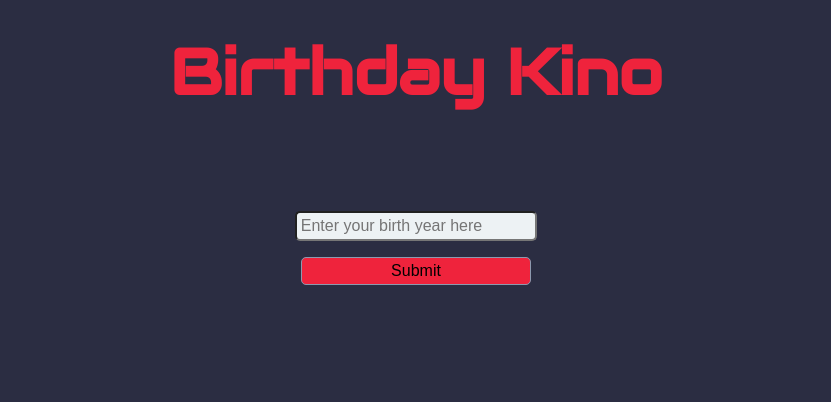
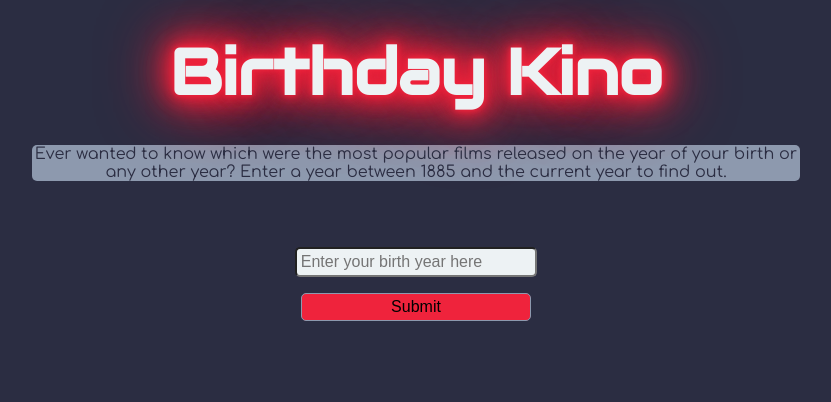
Before and after one commit to fac-14/CGKO_API, a website: page index.html in a window 1280 px wide. Shown: the whole page, without its empty margins (224-1055 px from the left). Drawn offline with Linux system fonts and the light colour scheme.

Commit message:
added neon effect on title

```diff
--- a/index.html
+++ b/index.html
@@ -6,13 +6,16 @@
   <title>Birthday Kino</title>
   <!-- <link href="https://fonts.googleapis.com/css?family=Raleway:400,500,600,700,800,900" rel="stylesheet"> -->
   <link rel="stylesheet" href="./style.css">
-  <link href="https://fonts.googleapis.com/css?family=Audiowide" rel="stylesheet">
+  <link href="https://fonts.googleapis.com/css?family=Audiowide|Comfortaa" rel="stylesheet">
   <meta name="viewport" content="width=device-width, initial-scale=1.0">
 </head>
 
 <body>
+  <main>
     <header>
       <h1>Birthday Kino</h1>
+      <p class="sub-heading">Ever wanted to know which were the most popular films released on the year of your birth or any other year? Enter a
+        year between 1885 and the current year to find out.</p>
     </header>
     <section id="wrapper">
       <form id="form">
@@ -27,8 +30,10 @@
       <section id="gif-container">
       </section>
     </section>
+  </main>
 </body>
 <script type="text/javascript" src="./logic.js"></script>
 <script type="text/javascript" src="./script.js"></script>
 <script type="text/javascript" src="./dom.js"></script>
+
 </html>
--- a/style.css
+++ b/style.css
@@ -7,18 +7,49 @@ body {
     position: absolute;
     overflow: hidden;
     clip: rect(0 0 0 0);
-    height: 1px; width: 1px;
-    margin: -1px; padding: 0; border: 0;
+    height: 1px;
+    width: 1px;
+    margin: -1px;
+    padding: 0;
+    border: 0;
 }
 
+header {
+    text-align: center;
+}
 h1 {
-  text-align: center;
     font-family: Audiowide;
     color: #ef233c;
     font-size: 4rem;
     padding: 1rem;
     margin: 1rem;
+    color: #edf2f4;
+    text-shadow: 0 0 5px #ef233c, 0 0 10px #ef233c, 0 0 20px #ef233c,
+        0 0 30px #ef233c, 0 0 40px #ef233c, 0 0 55px #ef233c, 0 0 75px #ef233c;
 }
+
+.sub-heading {
+    display: block;
+    margin: auto;
+    font-family: "Comfortaa", cursive;
+    color: #2b2d42;
+    background-color: #8d99ae;
+    border-radius: 5px;
+    max-width: 60vw;
+}
+
+#wrapper {
+    display: flex;
+    flex-direction: column;
+    max-width: 80vw;
+    justify-content: center;
+    align-items: center;
+    margin: 0 10vw;
+    padding: 2vw 10vw;
+}
+
+/* -----------FORM_STYLES-------------- */
+
 form {
     display: flex;
     flex-direction: column;
@@ -44,15 +75,7 @@ input {
     border: 0.1rem solid #8d99ae;
 }
 
-  #wrapper {
-    display: flex;
-    flex-direction: column;
-    max-width: 80vw;
-    justify-content: center;
-    align-items: center;
-    margin: 0 10vw;
-    padding: 2vw 10vw;
-  }
+/* -----------MOVIE_STYLES-------------- */
 
 #movies-container {
     display: flex;
@@ -68,5 +91,6 @@ input {
     width: 29.5vw;
     height: 20%;
     margin-bottom: 1vw;
+}
 
-  }
+/* -----------GIF_STYLES-------------- */
```
Lines whose indentation alone changed are shown as unchanged.
